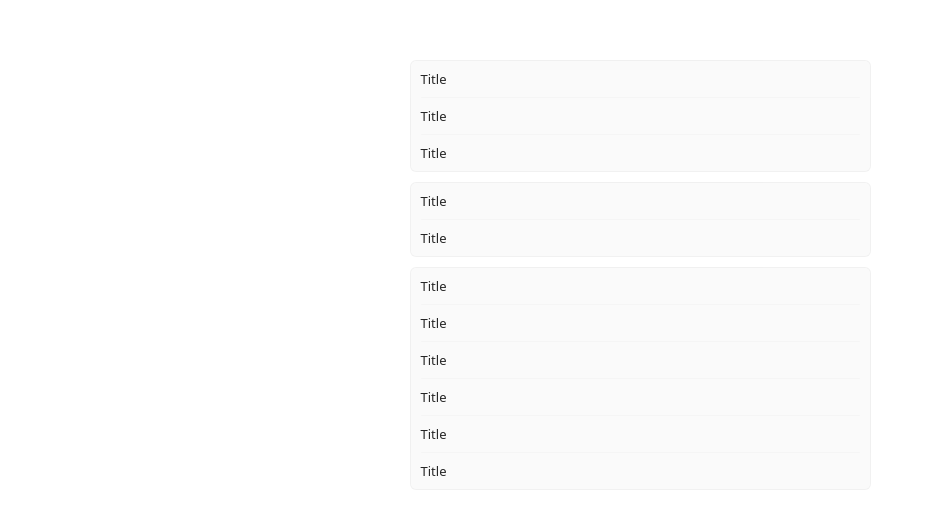
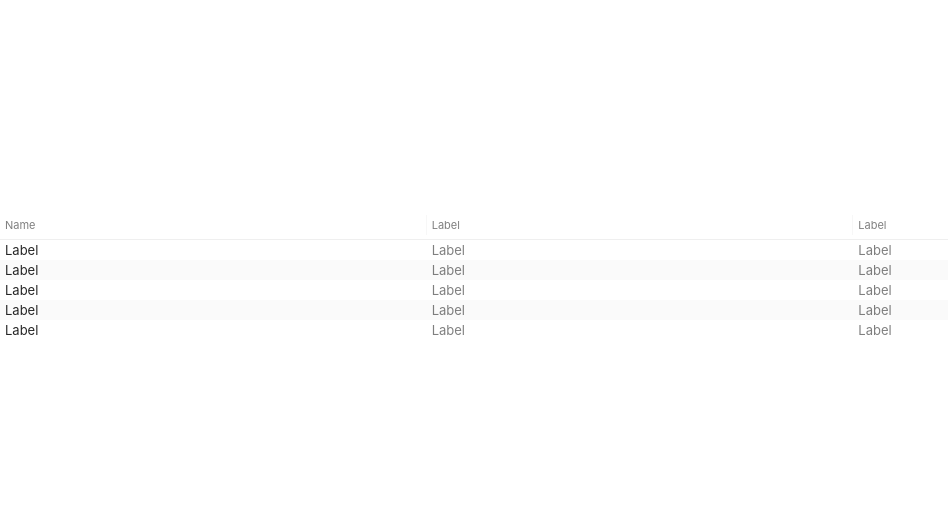
Before and after one commit to andrewmcwattersandco/AppKit-on-the-Web, a plain HTML site: page index.html in a window 1280 px wide. Shown: the part 125-654 px from the top of the page, without its empty margins (0-948 px from the left). Drawn offline with Linux system fonts and the light colour scheme.

Commit message:
Refactor form list to table structure for improved semantics and accessibility; update stylesheet imports to include Tables.css

```diff
--- a/index.html
+++ b/index.html
@@ -6,47 +6,20 @@
     <meta name="viewport" content="user-scalable=no, width=device-width, viewport-fit=cover">
     <title>AppKit on the Web</title>
     <base href="./">
-    <link rel="stylesheet" href="stylesheets/AppKit.css">
+    <link rel="stylesheet" href="/stylesheets/AppKit.css">
   </head>
   <body style="margin: 0; height: 100vh; display: flex; justify-content: center; align-items: center;">
-    <form class="appkit-form-list" style="width: 461px; --height: 469px;">
-      <li class="appkit-form-list-row">
-        Title
-      </li>
-      <li class="appkit-form-list-row">
-        Title
-      </li>
-      <li class="appkit-form-list-row">
-        Title
-      </li>
-      <li class="appkit-form-list-row-spacing">
-      </li>
-      <li class="appkit-form-list-row">
-        Title
-      </li>
-      <li class="appkit-form-list-row">
-        Title
-      </li>
-      <li class="appkit-form-list-row-spacing">
-      </li>
-      <li class="appkit-form-list-row">
-        Title
-      </li>
-      <li class="appkit-form-list-row">
-        Title
-      </li>
-      <li class="appkit-form-list-row">
-        Title
-      </li>
-      <li class="appkit-form-list-row">
-        Title
-      </li>
-      <li class="appkit-form-list-row">
-        Title
-      </li>
-      <li class="appkit-form-list-row">
-        Title
-      </li>
-    </form>
+    <table class="appkit-table" style="width: 100%; --height: 100%;">
+      <thead>
+        <tr><th>Name</th ><th>Label</th><th>Label</th></tr>
+      </thead>
+      <tbody>
+        <tr><td>Label</td><td>Label</td><td>Label</td></tr>
+        <tr><td>Label</td><td>Label</td><td>Label</td></tr>
+        <tr><td>Label</td><td>Label</td><td>Label</td></tr>
+        <tr><td>Label</td><td>Label</td><td>Label</td></tr>
+        <tr><td>Label</td><td>Label</td><td>Label</td></tr>
+      </tbody>
+    </table>
   </body>
 </html>
--- a/stylesheets/AppKit.css
+++ b/stylesheets/AppKit.css
@@ -2,6 +2,7 @@
 @import url("Button.css");
 @import url("Text\ Field.css");
 @import url("Form\ List.css");
+@import url("Tables.css");
 /* @import url("fonts.css"); */
 
 *,
--- /dev/null
+++ b/stylesheets/Tables.css
@@ -0,0 +1,66 @@
+.appkit-table {
+  border-collapse: collapse;
+}
+
+.appkit-table thead tr th {
+  position: relative;
+
+  /* 5.1. Pointer interaction */
+  cursor: default;
+
+  /* 6.1. Controlling content selection */
+  -webkit-user-select: none; /* Safari */
+  user-select: none;
+
+  /* Separator */
+  border-bottom: 1px solid rgba(0,0,0,0.03);
+
+  /* Label */
+  padding: 7px 5px;
+  text-align: left;
+  /* font-family: SFPro-Regular; */
+  font-family: "SF Pro Text", system-ui, -apple-system, BlinkMacSystemFont,
+    "Segoe UI", Roboto, Oxygen, Ubuntu, Cantarell, "Open Sans", "Helvetica Neue",
+    sans-serif;
+  font-weight: normal;
+  font-size: 11px;
+  color: rgba(0,0,0,0.50);
+  line-height: 14px;
+}
+
+.appkit-table thead tr th::after {
+  display: inline-block;
+  position: absolute;
+  top: 4px;
+  right: 0;
+  width: 1px;
+  height: calc(100% - 2 * 4px);
+  content: "";
+
+  /* Right Accessory */
+    /* Separator */
+    background: rgba(0,0,0,0.03);
+}
+
+.appkit-table tbody tr td {
+  padding: 2px 5px;
+
+  /* Label */
+  /* font-family: SFPro-Regular; */
+  font-family: "SF Pro Text", system-ui, -apple-system, BlinkMacSystemFont,
+    "Segoe UI", Roboto, Oxygen, Ubuntu, Cantarell, "Open Sans", "Helvetica Neue",
+    sans-serif;
+  font-size: 13px;
+  color: rgba(0,0,0,0.50);
+  line-height: 16px;
+}
+
+.appkit-table tbody tr td:first-child {
+  /* Label */
+  color: rgba(0,0,0,0.85);
+}
+
+.appkit-table tbody tr:nth-child(even) {
+  /* Background */
+  background: rgba(0,0,0,0.02);
+}
```
